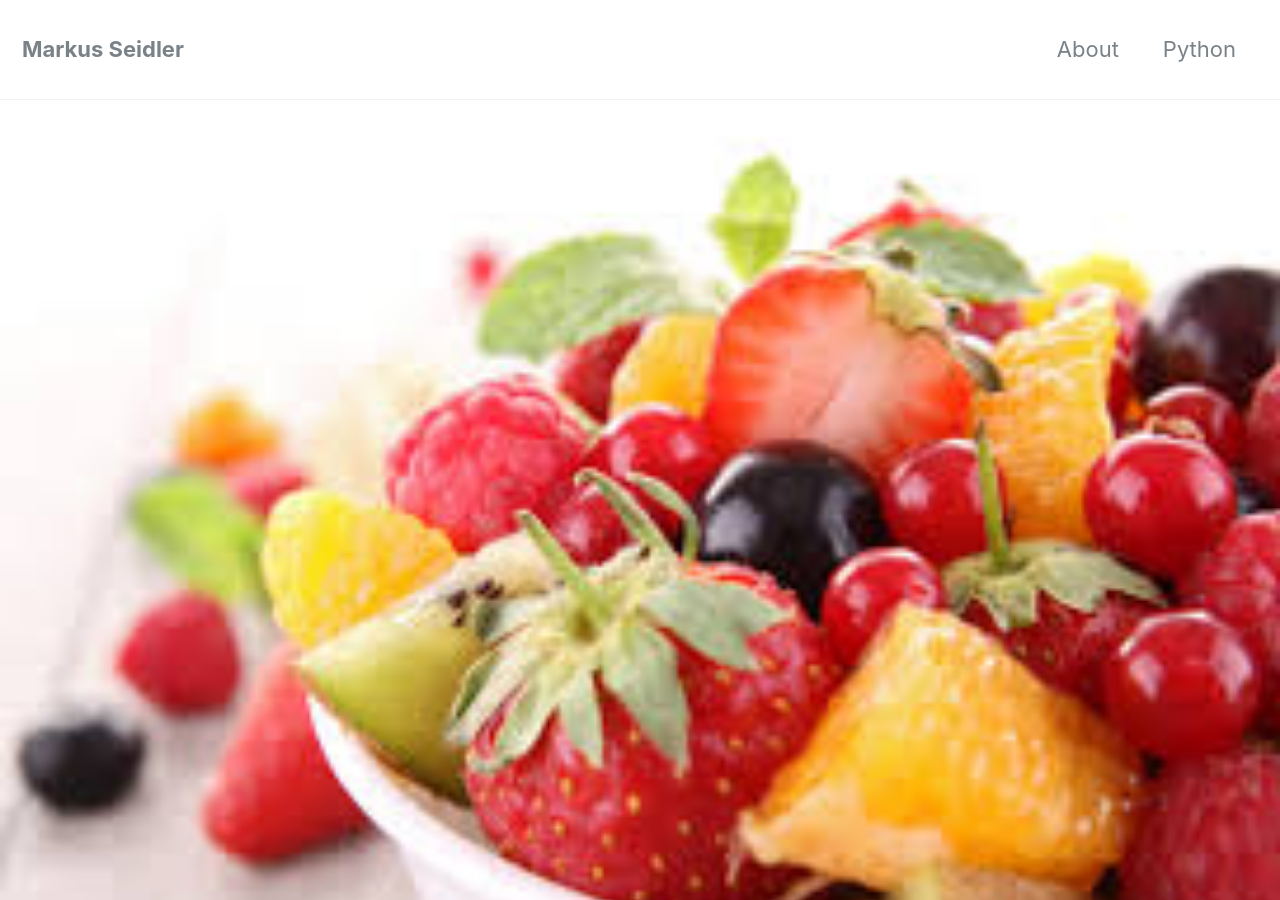
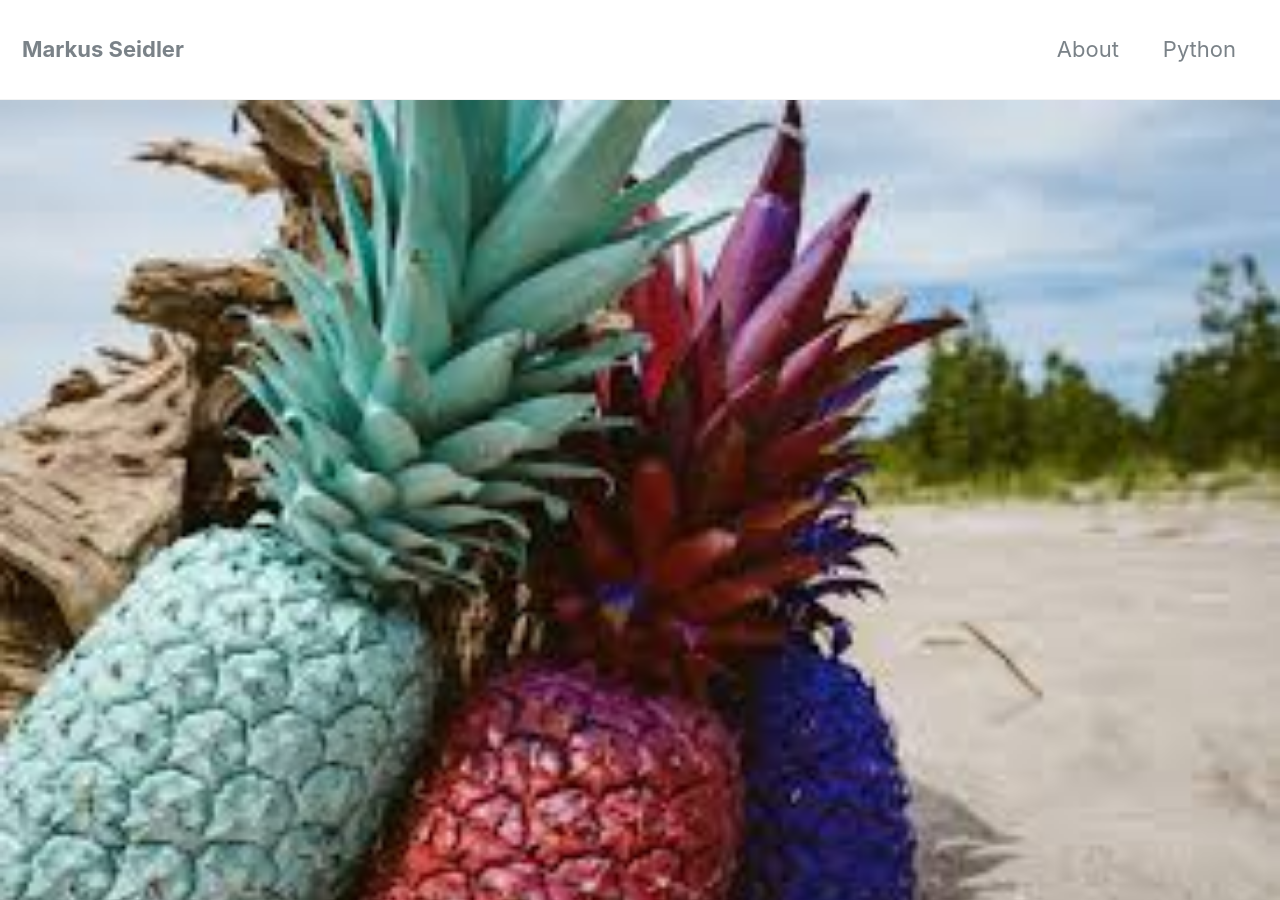
Before and after one commit to markusseidler/markusseidler.github.io, a Jekyll site: the page built from _posts/2018-05-02-IRCHOGSVM.md, in a window 1280 px wide and 900 px high. Built offline with Jekyll 4.4.1, drawn with Linux system fonts in a browser that asks for light colours; nearby versions of some CDN libraries.

Commit message:
updated pics

```diff
--- a/_posts/2018-05-02-IRCHOGSVM.md
+++ b/_posts/2018-05-02-IRCHOGSVM.md
@@ -4,6 +4,6 @@ Histogram of Oriented Gradients"
 date: 2018-05-05
 tags: [machine learning, support vector machine, image recognition]
 header:
-    image: "images/IRCHOGSVM/fruits2.jpg"
+    image: "images/IRCHOGSVM/pineapple.jpg"
 excerpt: "Recognizing fruits with SVM and HOG"
 ---
```
Also changed, not shown: images/IRCHOGSVM/pineapple.jpg (added), images/IRCHOGSVM/strawberry.jpg (added).
